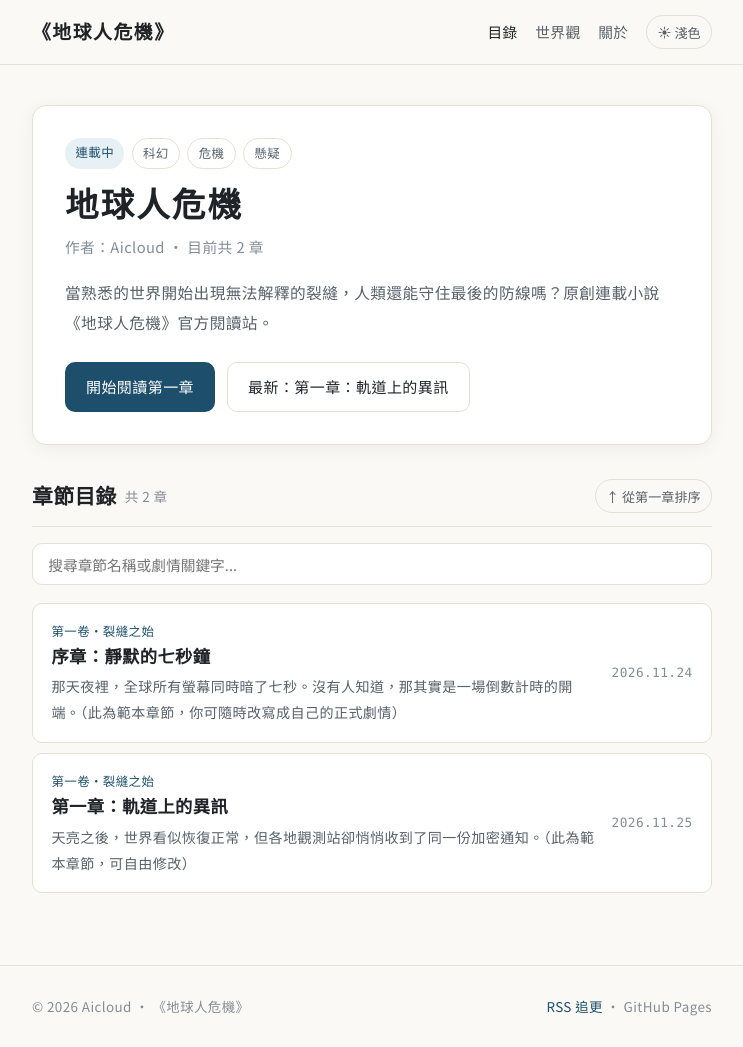
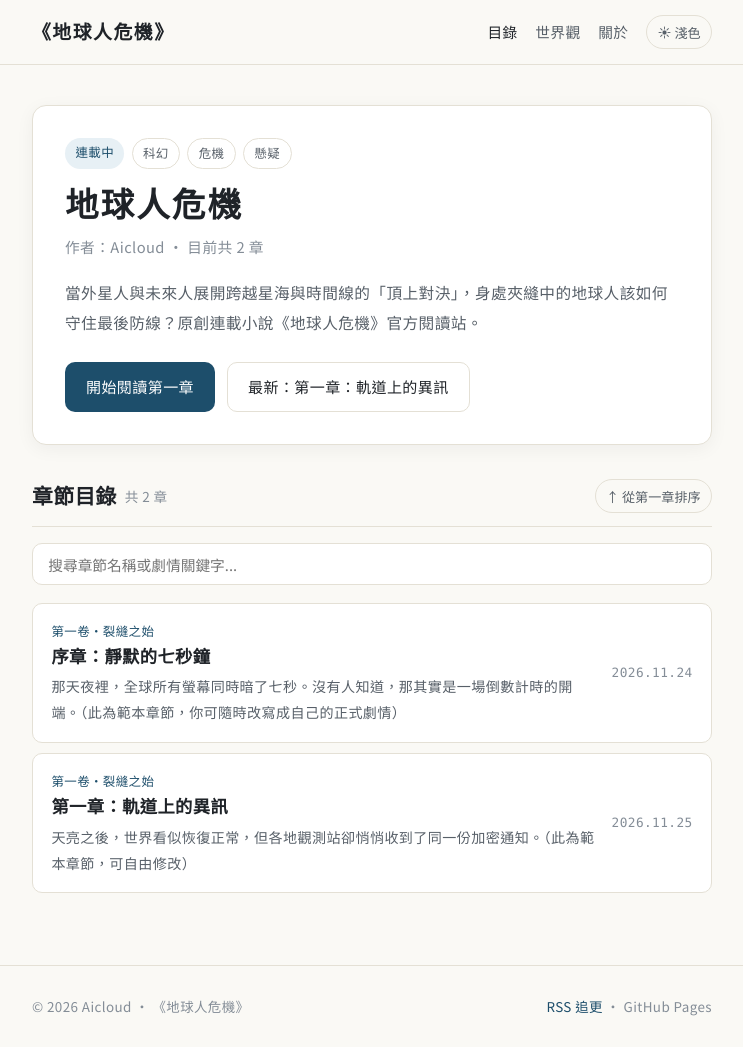
Before and after one commit to aicloud-go/aicloud-go.github.io, a Jekyll site: the page built from index.md, in a window 1280 px wide and 1047 px high. Shown: the whole window, without its empty margins (268-1011 px from the left). Built offline with Jekyll 4.4.1, drawn with Linux system fonts in a browser that asks for light colours.

Commit message:
Revise description for '地球人危機' novel
Updated the description to reflect a new plot twist involving aliens and time travel.

```diff
--- a/_config.yml
+++ b/_config.yml
@@ -3,7 +3,7 @@
 # ==========================================
 title: 地球人危機
 tagline: 原創科幻危機連載小說
-description: 當熟悉的世界開始出現無法解釋的裂縫，人類還能守住最後的防線嗎？原創連載小說《地球人危機》官方閱讀站。
+description: 當外星人與未來人展開跨越星海與時間線的「頂上對決」，身處夾縫中的地球人該如何守住最後防線？原創連載小說《地球人危機》官方閱讀站。
 author:
   name: Aicloud
   bio: 原創連載中｜科幻・危機・懸疑
```
